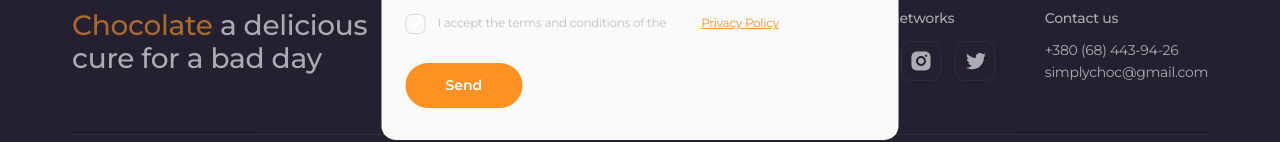
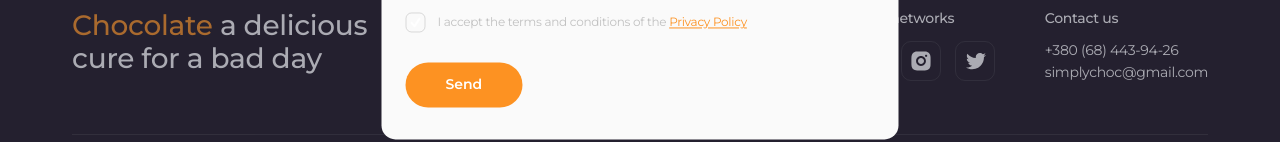
Before and after one commit to zay4onok/simply-chocolate, a plain HTML site: page index.html in a window 1280 px wide. Both pictures are taken after a click on the button "Leave a review". Shown: the part 5016-5158 px from the top of the page. Drawn offline with nearby package versions, Linux system fonts and the light colour scheme.

Commit message:
fix pop-up label

```diff
--- a/css/styles.css
+++ b/css/styles.css
@@ -1225,6 +1225,13 @@ input {
   .pop-up__title {
     max-width: 305px;
   }
+  .pop-up__checkbox-privacy {
+    padding-left: 0;
+  }
+  .pop-up__checkbox-label {
+    display: flex;
+    align-items: center;
+  }
   @media (min-device-pixel-ratio: 2), (min-resolution: 192dpi), (min-resolution: 2dppx) {
     .hero__inner {
       background-image: linear-gradient(rgba(17, 17, 17, 0.4), rgba(17, 17, 17, 0.4)),
@@ -1458,11 +1465,6 @@ input {
     padding-left: 0;
   }
 
-  .pop-up__checkbox-label {
-    display: flex;
-    align-items: center;
-  }
-
   .pop-up__checkbox {
     margin-top: 0;
     margin-bottom: 40px;
```
